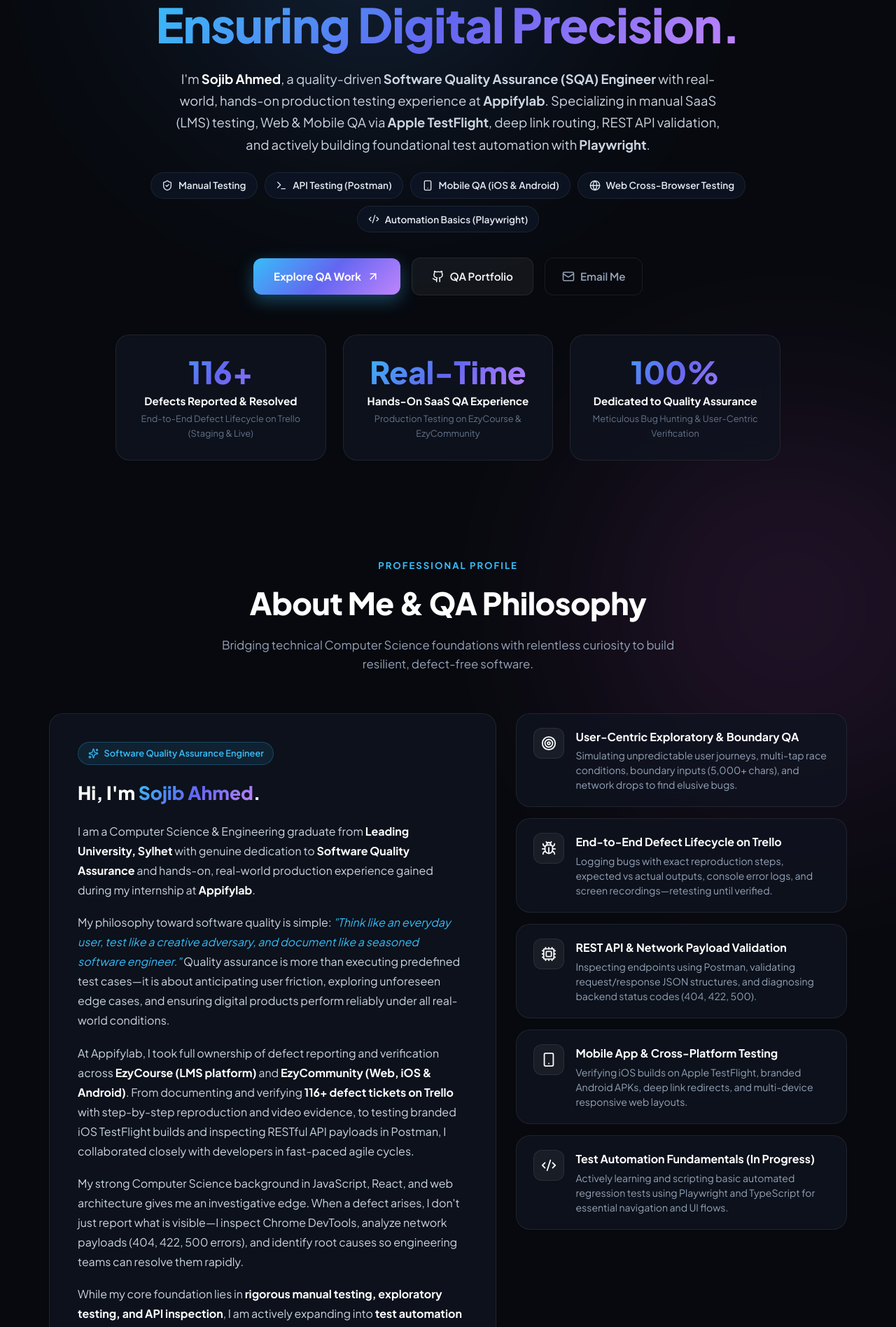
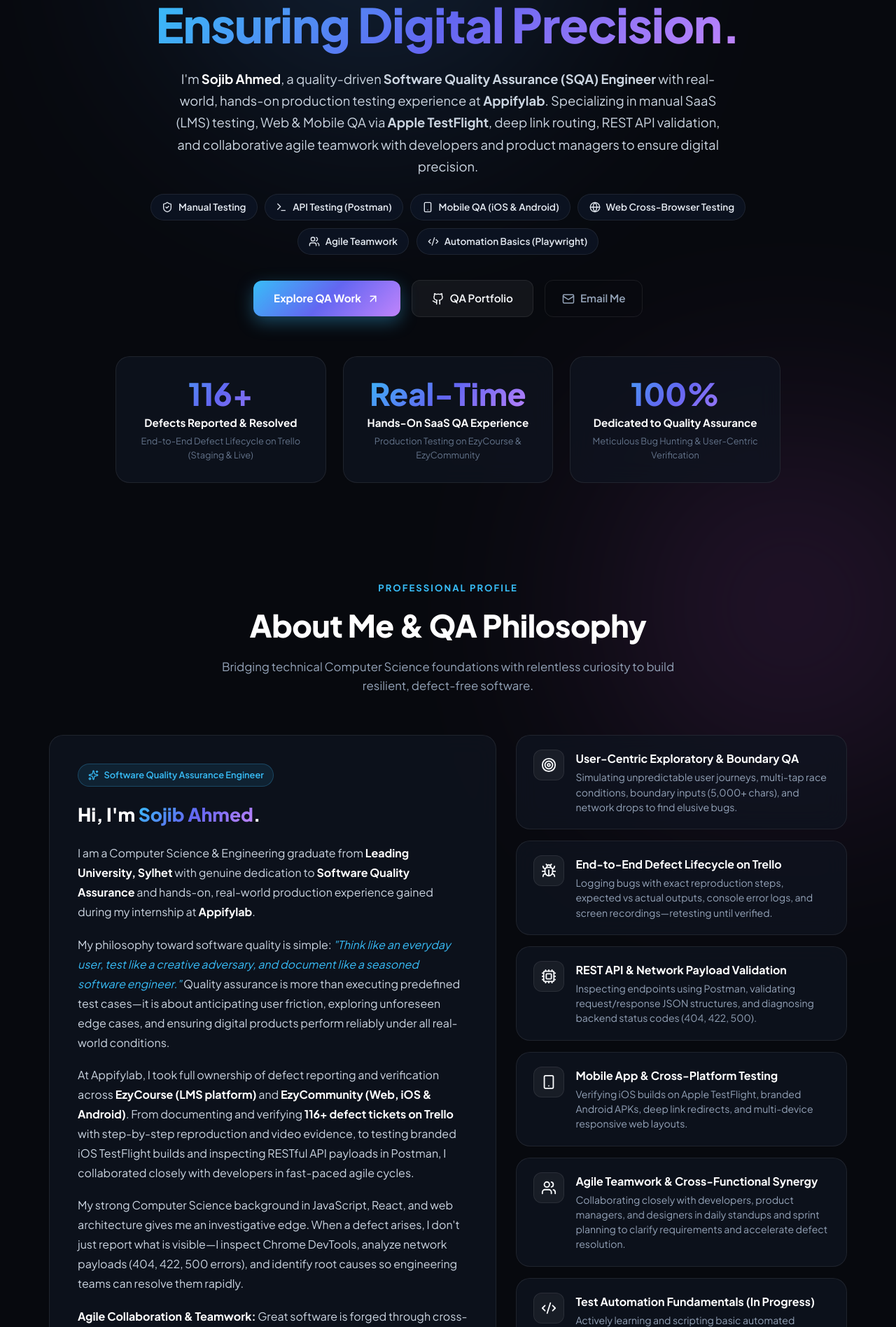
Before and after one commit to sojibahmed007/portfolio_sojib, a React (Vite) app: page / in a window 1280 px wide. Shown: the part 284-2180 px from the top of the page at 70% size. Built offline with nearby package versions, Linux system fonts and the light colour scheme; no server answers.

Commit message:
Highlight cross-functional agile teamwork and developer collaboration across hero, about me, experience, and skills

```diff
--- a/src/App.jsx
+++ b/src/App.jsx
@@ -31,7 +31,8 @@ import {
   Check,
   ChevronDown,
   Menu,
-  X
+  X,
+  Users
 } from 'lucide-react';
 import { motion, AnimatePresence } from 'framer-motion';
 
@@ -341,9 +342,10 @@ const App = () => {
       icon: <FileSpreadsheet size={26} className="text-emerald-400" />,
       skills: [
         'Trello Ticket Lifecycle (116+ Cards)',
+        'Cross-Functional Agile Teamwork',
+        'Daily Standups & Sprint Collaboration',
         'Test Cases & Test Suites (Google Sheets)',
-        'Bug Life Cycle Management',
-        'Agile & Scrum Methodologies',
+        'Bug Life Cycle & Root Cause Triage',
         'Git & GitHub Version Control'
       ]
     },
@@ -383,6 +385,11 @@ const App = () => {
       title: 'Mobile App & Cross-Platform Testing',
       desc: 'Verifying iOS builds on Apple TestFlight, branded Android APKs, deep link redirects, and multi-device responsive web layouts.',
       icon: <Smartphone size={22} className="text-emerald-400" />
+    },
+    {
+      title: 'Agile Teamwork & Cross-Functional Synergy',
+      desc: 'Collaborating closely with developers, product managers, and designers in daily standups and sprint planning to clarify requirements and accelerate defect resolution.',
+      icon: <Users size={22} className="text-pink-400" />
     },
     {
       title: 'Test Automation Fundamentals (In Progress)',
@@ -552,7 +559,7 @@ const App = () => {
         </h1>
 
         <p className="hero-summary">
-          I'm <strong className="text-white">Sojib Ahmed</strong>, a quality-driven <strong>Software Quality Assurance (SQA) Engineer</strong> with real-world, hands-on production testing experience at <strong>Appifylab</strong>. Specializing in manual SaaS (LMS) testing, Web &amp; Mobile QA via <strong>Apple TestFlight</strong>, deep link routing, REST API validation, and actively building foundational test automation with <strong>Playwright</strong>.
+          I'm <strong className="text-white">Sojib Ahmed</strong>, a quality-driven <strong>Software Quality Assurance (SQA) Engineer</strong> with real-world, hands-on production testing experience at <strong>Appifylab</strong>. Specializing in manual SaaS (LMS) testing, Web &amp; Mobile QA via <strong>Apple TestFlight</strong>, deep link routing, REST API validation, and collaborative agile teamwork with developers and product managers to ensure digital precision.
         </p>
 
         {/* Core Competency Badges */}
@@ -572,6 +579,10 @@ const App = () => {
           <div className="hero-tag-item">
             <Globe size={16} className="text-emerald-400" />
             <span>Web Cross-Browser Testing</span>
+          </div>
+          <div className="hero-tag-item">
+            <Users size={16} className="text-pink-400" />
+            <span>Agile Teamwork</span>
           </div>
           <div className="hero-tag-item">
             <Code2 size={16} className="text-amber-400" />
@@ -651,6 +662,10 @@ const App = () => {
 
             <p className="about-bio-text">
               My strong Computer Science background in JavaScript, React, and web architecture gives me an investigative edge. When a defect arises, I don't just report what is visible—I inspect Chrome DevTools, analyze network payloads (404, 422, 500 errors), and identify root causes so engineering teams can resolve them rapidly.
+            </p>
+
+            <p className="about-bio-text">
+              <strong>Agile Collaboration &amp; Teamwork:</strong> Great software is forged through cross-functional teamwork. At Appifylab, I worked side-by-side with frontend, backend, and mobile engineers in daily standups and sprint planning. Rather than treating QA as a silo, I actively partnered with developers to clarify user stories, reproduce elusive edge cases together, and ensure bug fixes were verified thoroughly before staging and production deployments.
             </p>
 
             <p className="about-bio-text">
@@ -747,6 +762,26 @@ const App = () => {
               <div>
                 <h4>Boundary &amp; Concurrency Edge Cases</h4>
                 <p>Discovered 5,000+ character app unresponsiveness boundaries, multi-tap race conditions on lesson loading, and cross-platform voice message playback bugs between Web &amp; iOS.</p>
+              </div>
+            </div>
+
+            <div className="exp-highlight-item">
+              <div className="exp-icon-wrap" style={{ color: '#ec4899' }}>
+                <Users size={20} />
+              </div>
+              <div>
+                <h4>Cross-Functional Agile Teamwork</h4>
+                <p>Collaborated side-by-side with frontend, backend, and mobile engineers in daily standups and sprint planning to clarify requirements, reproduce elusive bugs, and accelerate release cycles.</p>
+              </div>
+            </div>
+
+            <div className="exp-highlight-item">
+              <div className="exp-icon-wrap" style={{ color: '#06b6d4' }}>
+                <CheckCircle2 size={20} />
+              </div>
+              <div>
+                <h4>Release Readiness &amp; Acceptance QA</h4>
+                <p>Partnered with product managers and team leads to validate release deliverables against user stories, ensuring seamless deployments and zero critical escapes to production.</p>
               </div>
             </div>
           </div>
```
